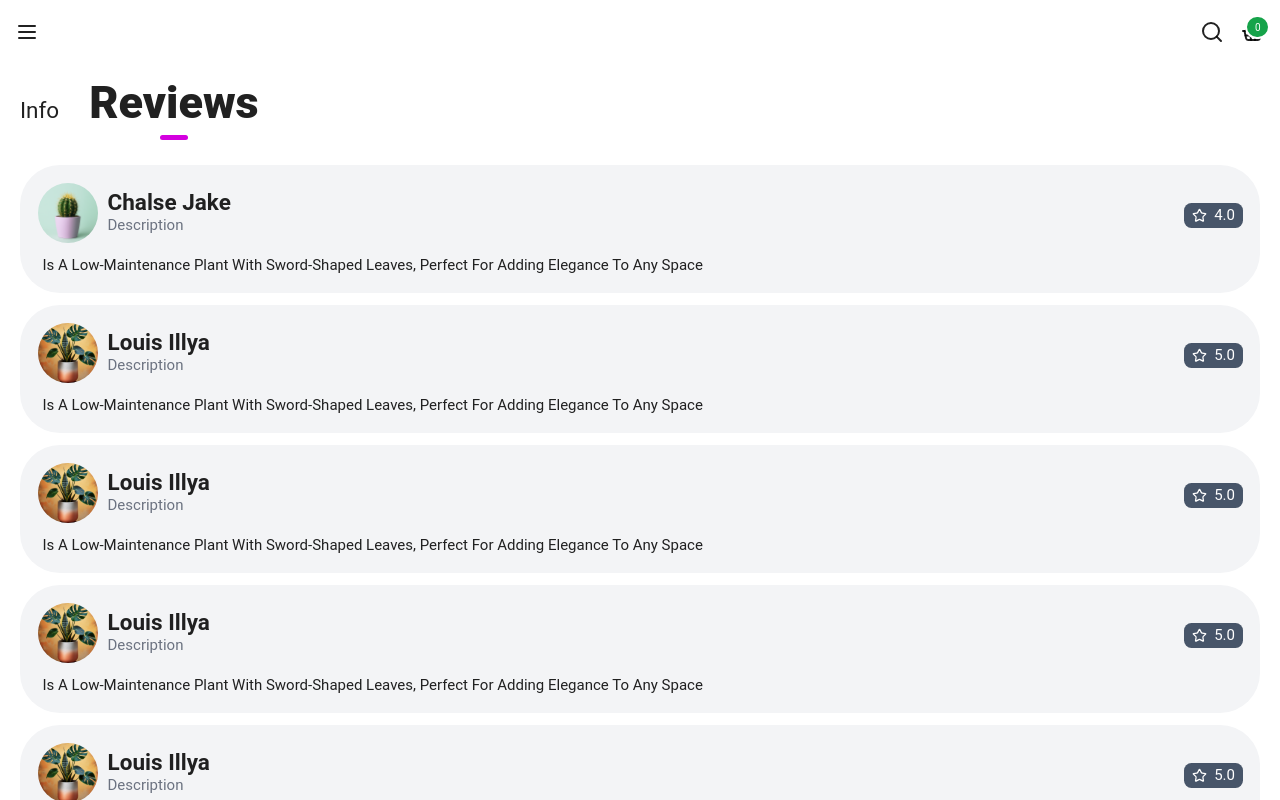
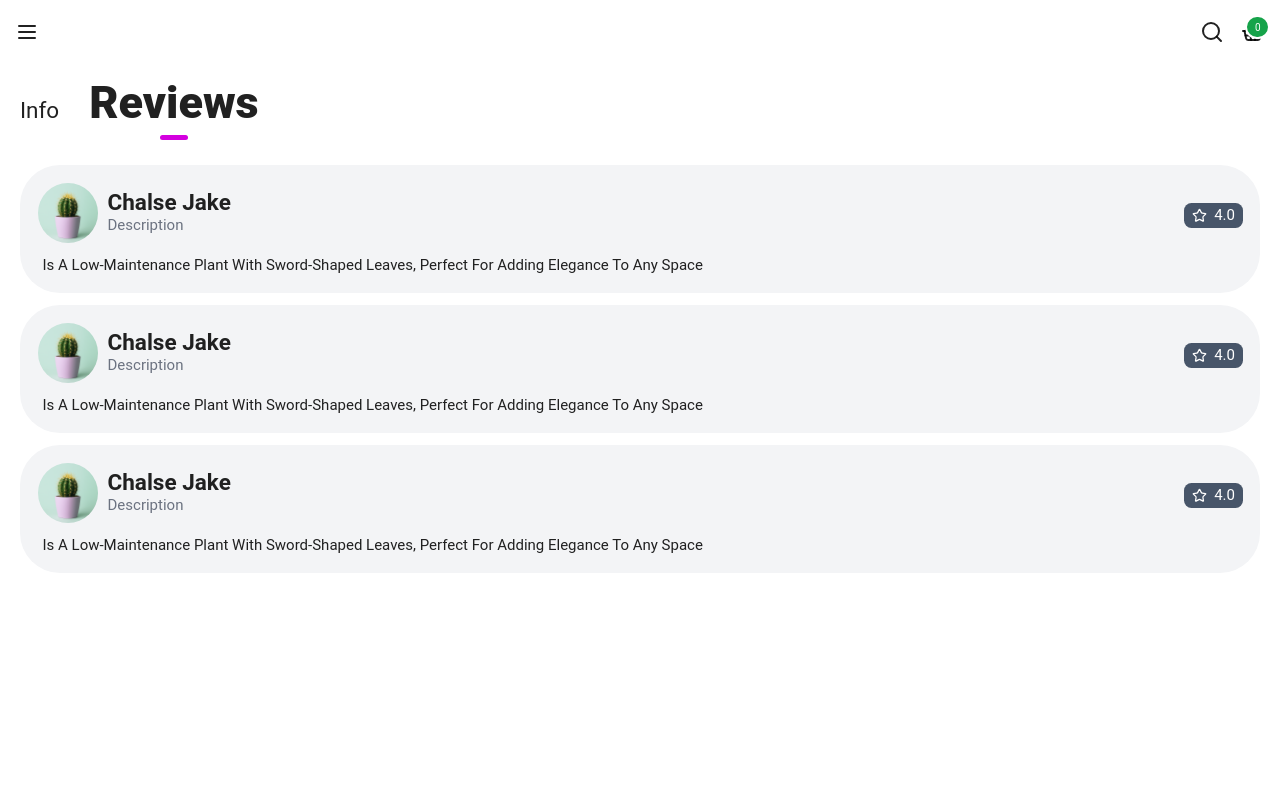
Before and after one commit to CHIDI00/plant-pot, a React (Vite) app: page /products/detail/1 in a window 1280 px wide. Both pictures are taken after a click on the element "Reviews". Shown: the top 800 px of the page. Built offline with nearby package versions, Linux system fonts and the light colour scheme.

Commit message:
add product reviews and integrate with ProductReview component

```diff
--- a/src/data/products.ts
+++ b/src/data/products.ts
@@ -8,6 +8,17 @@ import plant9 from "../assets/plant9.jpeg";
 
 // import plant10 from '../assets/plant2.png'
 
+function shuffleArray(array: string[]): string[] {
+	for (let i = array.length - 1; i > 0; i--) {
+		const j = Math.floor(Math.random() * (i + 1));
+		[array[i], array[j]] = [array[j], array[i]];
+	}
+	return array;
+}
+
+const images = [plant3, plant4, plant5, plant6, plant7, plant8, plant9];
+const shuffledImages = shuffleArray(images);
+
 interface Product {
 	id: number;
 	name: string;
@@ -15,6 +26,12 @@ interface Product {
 	quantity: number;
 	description: string;
 	image: string;
+	review: {
+		name: string;
+		rating: number;
+		reviewMessage: string;
+		profilePic?: string;
+	}[];
 }
 
 export const products: Product[] = [
@@ -25,6 +42,30 @@ export const products: Product[] = [
 		quantity: 5,
 		description: "Description of Product 1",
 		image: plant4,
+		review: [
+			{
+				name: "Chalse Jake",
+				rating: 4,
+				reviewMessage:
+					" Is a low-maintenance plant with sword-shaped leaves, perfect for adding elegance to any space",
+				profilePic: shuffledImages[0],
+			},
+			{
+				name: "Chalse Jake",
+				rating: 4,
+				reviewMessage:
+					" Is a low-maintenance plant with sword-shaped leaves, perfect for adding elegance to any space",
+				profilePic: shuffledImages[0],
+			},
+
+			{
+				name: "Chalse Jake",
+				rating: 4,
+				reviewMessage:
+					" Is a low-maintenance plant with sword-shaped leaves, perfect for adding elegance to any space",
+				profilePic: shuffledImages[0],
+			},
+		],
 	},
 	{
 		id: 2,
@@ -33,6 +74,22 @@ export const products: Product[] = [
 		quantity: 5,
 		description: "Description of Product 1",
 		image: plant5,
+		review: [
+			{
+				name: "Chalse Jake",
+				rating: 4,
+				reviewMessage:
+					" Is a low-maintenance plant with sword-shaped leaves, perfect for adding elegance to any space",
+				profilePic: shuffledImages[0],
+			},
+			{
+				name: "Chalse Jake",
+				rating: 4,
+				reviewMessage:
+					" Is a low-maintenance plant with sword-shaped leaves, perfect for adding elegance to any space",
+				profilePic: shuffledImages[0],
+			},
+		],
 	},
 	{
 		id: 3,
@@ -41,14 +98,67 @@ export const products: Product[] = [
 		quantity: 5,
 		description: "Description of Product 1",
 		image: plant7,
+		review: [
+			{
+				name: "Chalse Jake",
+				rating: 4,
+				reviewMessage:
+					" Is a low-maintenance plant with sword-shaped leaves, perfect for adding elegance to any space",
+				profilePic: shuffledImages[0],
+			},
+			{
+				name: "Chalse Jake",
+				rating: 4,
+				reviewMessage:
+					" Is a low-maintenance plant with sword-shaped leaves, perfect for adding elegance to any space",
+				profilePic: shuffledImages[0],
+			},
+			{
+				name: "Chalse Jake",
+				rating: 4,
+				reviewMessage:
+					" Is a low-maintenance plant with sword-shaped leaves, perfect for adding elegance to any space",
+				profilePic: shuffledImages[0],
+			},
+			{
+				name: "Chalse Jake",
+				rating: 4,
+				reviewMessage:
+					" Is a low-maintenance plant with sword-shaped leaves, perfect for adding elegance to any space",
+				profilePic: shuffledImages[0],
+			},
+		],
 	},
 	{
 		id: 4,
-		name: "Product 1",
+		name: "Golden Barrel Cactus",
 		price: 10.99,
 		quantity: 5,
 		description: "Description of Product 1",
 		image: plant3,
+		review: [
+			{
+				name: "Chalse Jake",
+				rating: 4,
+				reviewMessage:
+					" Is a low-maintenance plant with sword-shaped leaves, perfect for adding elegance to any space",
+				profilePic: shuffledImages[0],
+			},
+			{
+				name: "Chalse Jake",
+				rating: 4,
+				reviewMessage:
+					" Is a low-maintenance plant with sword-shaped leaves, perfect for adding elegance to any space",
+				profilePic: shuffledImages[0],
+			},
+			{
+				name: "Chalse Jake",
+				rating: 4,
+				reviewMessage:
+					" Is a low-maintenance plant with sword-shaped leaves, perfect for adding elegance to any space",
+				profilePic: shuffledImages[0],
+			},
+		],
 	},
 	{
 		id: 5,
@@ -57,6 +167,22 @@ export const products: Product[] = [
 		quantity: 5,
 		description: "Description of Product 1",
 		image: plant6,
+		review: [
+			{
+				name: "Chalse Jake",
+				rating: 4,
+				reviewMessage:
+					" Is a low-maintenance plant with sword-shaped leaves, perfect for adding elegance to any space",
+				profilePic: shuffledImages[0],
+			},
+			{
+				name: "Chalse Jake",
+				rating: 4,
+				reviewMessage:
+					" Is a low-maintenance plant with sword-shaped leaves, perfect for adding elegance to any space",
+				profilePic: shuffledImages[0],
+			},
+		],
 	},
 	{
 		id: 6,
@@ -65,6 +191,50 @@ export const products: Product[] = [
 		quantity: 5,
 		description: "Description of Product 1",
 		image: plant9,
+		review: [
+			{
+				name: "Chalse Jake",
+				rating: 4,
+				reviewMessage:
+					" Is a low-maintenance plant with sword-shaped leaves, perfect for adding elegance to any space",
+				profilePic: shuffledImages[0],
+			},
+			{
+				name: "Chalse Jake",
+				rating: 4,
+				reviewMessage:
+					" Is a low-maintenance plant with sword-shaped leaves, perfect for adding elegance to any space",
+				profilePic: shuffledImages[0],
+			},
+			{
+				name: "Chalse Jake",
+				rating: 4,
+				reviewMessage:
+					" Is a low-maintenance plant with sword-shaped leaves, perfect for adding elegance to any space",
+				profilePic: shuffledImages[0],
+			},
+			{
+				name: "Chalse Jake",
+				rating: 4,
+				reviewMessage:
+					" Is a low-maintenance plant with sword-shaped leaves, perfect for adding elegance to any space",
+				profilePic: shuffledImages[0],
+			},
+			{
+				name: "Chalse Jake",
+				rating: 4,
+				reviewMessage:
+					" Is a low-maintenance plant with sword-shaped leaves, perfect for adding elegance to any space",
+				profilePic: shuffledImages[0],
+			},
+			{
+				name: "Chalse Jake",
+				rating: 4,
+				reviewMessage:
+					" Is a low-maintenance plant with sword-shaped leaves, perfect for adding elegance to any space",
+				profilePic: shuffledImages[0],
+			},
+		],
 	},
 	{
 		id: 7,
@@ -73,5 +243,28 @@ export const products: Product[] = [
 		quantity: 5,
 		description: "Description of Product 1",
 		image: plant8,
+		review: [
+			{
+				name: "Chalse Jake",
+				rating: 4,
+				reviewMessage:
+					" Is a low-maintenance plant with sword-shaped leaves, perfect for adding elegance to any space",
+				profilePic: shuffledImages[0],
+			},
+			{
+				name: "Chalse Jake",
+				rating: 4,
+				reviewMessage:
+					" Is a low-maintenance plant with sword-shaped leaves, perfect for adding elegance to any space",
+				profilePic: shuffledImages[0],
+			},
+			{
+				name: "Chalse Jake",
+				rating: 4,
+				reviewMessage:
+					" Is a low-maintenance plant with sword-shaped leaves, perfect for adding elegance to any space",
+				profilePic: shuffledImages[0],
+			},
+		],
 	},
 ];
--- a/src/features/products/ProductDetail.tsx
+++ b/src/features/products/ProductDetail.tsx
@@ -1,8 +1,8 @@
 import React, { useReducer, useEffect, useState } from "react";
 import NavBar from "../../ui/NavBar";
-// import plant4 from "../../assets/plant4.png";
+import ProductReview from "./ProductReview";
+
 import { Minus, Plus } from "lucide-react";
-import ProductReview from "./ProductReview";
 import { useParams } from "react-router-dom";
 import { products } from "../../data/products";
 import { useCart } from "../../context/CartContext";
@@ -56,7 +56,7 @@ const productReducer = (
 const ProductDetail: React.FC = () => {
 	const { id } = useParams<{ id: string }>();
 	const [product, setProduct] = useState(products[0]);
-	const { state: state2, incrementQuantity, decrementQuantity } = useCart();
+	const { incrementQuantity, decrementQuantity } = useCart();
 
 	const { addToCart } = useCart();
 	const [addedProducts, setAddedProducts] = useState<{
@@ -204,7 +204,7 @@ const ProductDetail: React.FC = () => {
 								</div>
 							</div>
 							<h1 className="text-6xl font-extrabold mb-5">${totalPrice}</h1>
-							<p className="text-6xl font-semibold text-gray-600">
+							<p className="text-4xl font-semibold text-gray-600">
 								{product?.name}
 							</p>
 						</div>
--- a/src/features/products/ProductReview.tsx
+++ b/src/features/products/ProductReview.tsx
@@ -1,12 +1,25 @@
 import { Star } from "lucide-react";
-import React from "react";
-import { reviews } from "../../data/review";
+import React, { useState, useEffect } from "react";
+import { useParams } from "react-router-dom";
+
+import { products } from "../../data/products";
 
 const ProductReview: React.FC = () => {
+	const { id } = useParams<{ id: string }>();
+	const [product, setProduct] = useState(products[0]);
+
+	useEffect(() => {
+		if (id) {
+			const foundProduct = products.find((p) => p.id === parseInt(id));
+			if (foundProduct) {
+				setProduct(foundProduct);
+			}
+		}
+	}, [id]);
 	return (
 		<>
 			<div className="w-full flex flex-col justify-start items-center py-10">
-				{reviews.map((review) => (
+				{product?.review?.map((review) => (
 					<div className="w-[100%] bg-gray-100 p-7 rounded-[4rem] flex flex-col justify-start items-center mb-5">
 						<div className="w-full flex justify-between items-center mb-3">
 							<div className="flex justify-center items-center gap-4 mb-2">
```
